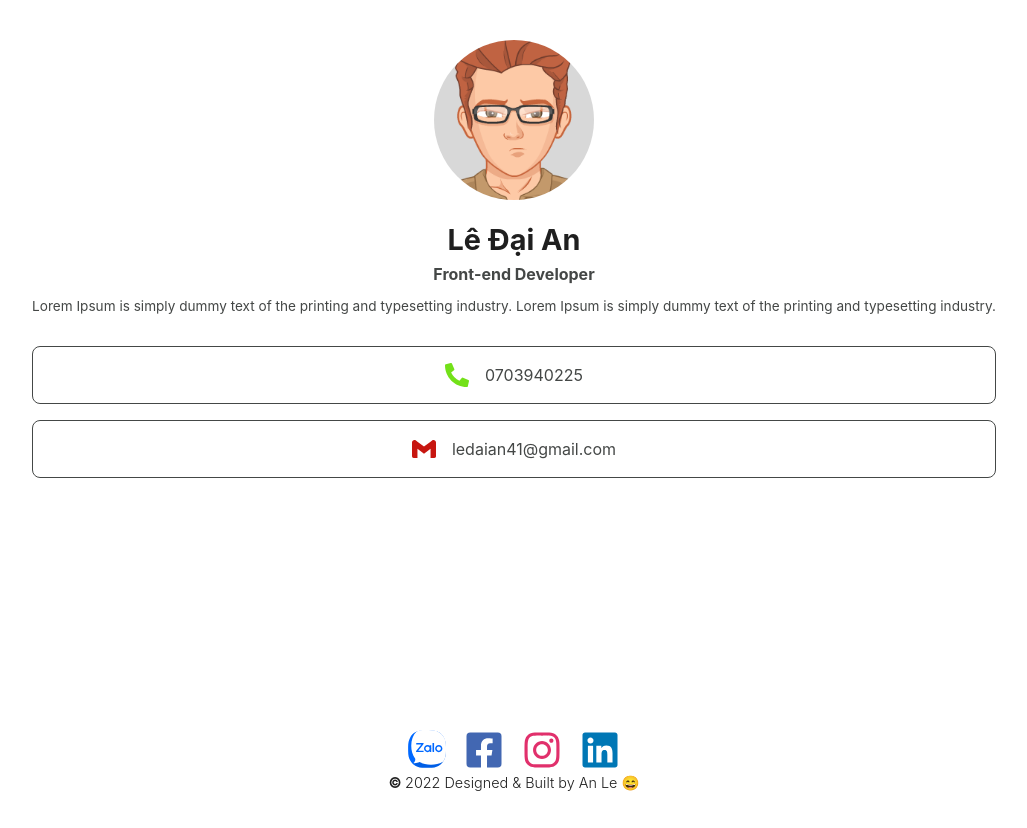
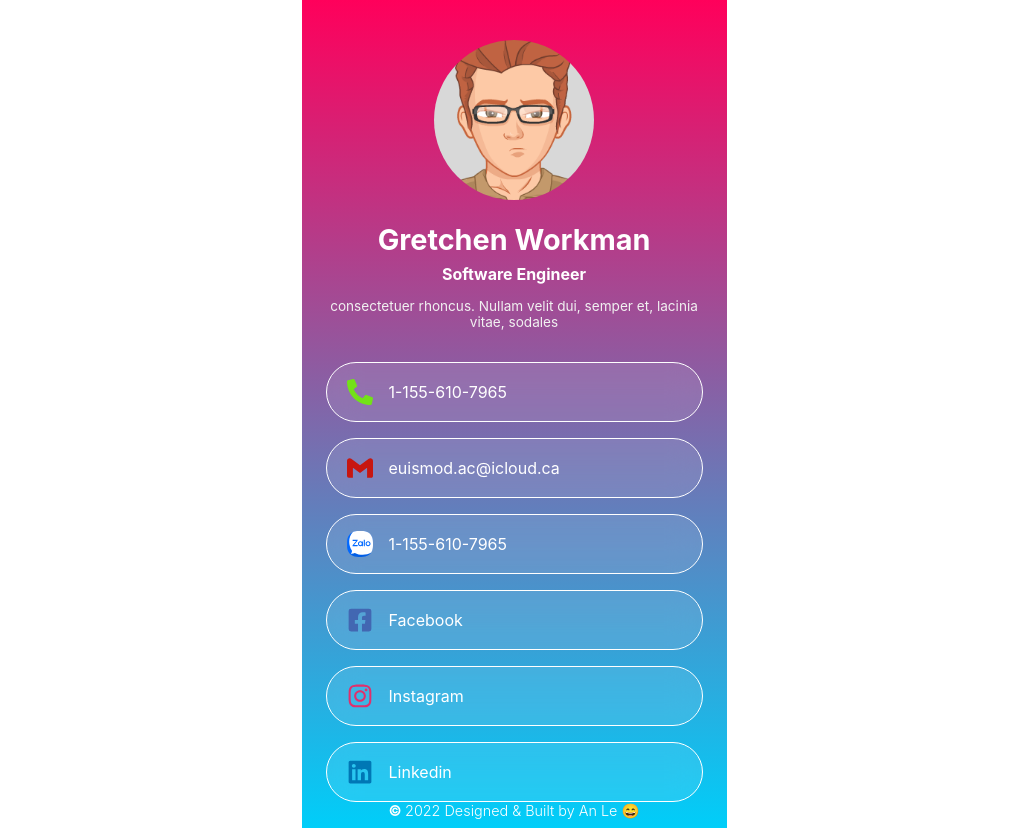
Before and after one commit to ledaian41/eCard, a Next.js app: page /sample in a window 1280 px wide. Shown: the whole page, without its empty margins (126-1153 px from the left). Before the commit the page ends 800 px from the top, so only its background shows below. Built offline with nearby package versions, Linux system fonts and the light colour scheme.

Commit message:
update sample data, fix css UI

```diff
--- a/json/sample.json
+++ b/json/sample.json
@@ -1,14 +1,15 @@
 {
+  "id": "sample",
   "avatar": "/images/sample.png",
-  "title": "Lê Đại An",
-  "subtitle": "Front-end Developer",
-  "description": "Lorem Ipsum is simply dummy text of the printing and typesetting industry. Lorem Ipsum is simply dummy text of the printing and typesetting industry.",
-  "phoneNumber": "0703940225",
-  "email": "ledaian41@gmail.com",
+  "title": "Gretchen Workman",
+  "subtitle": "Software Engineer",
+  "description": "consectetuer rhoncus. Nullam velit dui, semper et, lacinia vitae, sodales",
+  "phoneNumber": "1-155-610-7965",
+  "email": "euismod.ac@icloud.ca",
   "sns": {
-    "facebook": "https://www.facebook.com/ledaian41",
-    "instagram": "https://www.instagram.com/ledaian",
-    "linkedin": "https://www.linkedin.com/in/an-l%C3%AA-338457166",
-    "zalo": "https://zalo.me/0703940225"
+    "facebook": "https://www.facebook.com",
+    "instagram": "https://www.instagram.com",
+    "linkedin": "https://www.linkedin.com",
+    "zalo": "https://zalo.me"
   }
 }
--- a/package.json
+++ b/package.json
@@ -18,6 +18,7 @@
     "eslint": "8.26.0",
     "eslint-config-airbnb": "^19.0.4",
     "eslint-config-next": "12.3.1",
+    "nanoid": "^4.0.0",
     "react-icons": "^4.6.0"
   }
 }
--- a/src/features/eCard/templates/BasicCard/BasicCard.jsx
+++ b/src/features/eCard/templates/BasicCard/BasicCard.jsx
@@ -46,16 +46,16 @@ export default function BasicCard( { avatar, title, subtitle, description, phone
         </div>
       </div>
       <div className={ styles.navbar }>
-        <a>
+        <a href={ sns.zalo }>
           <Image src="/zalo.svg" width={ 38 } height={ 38 } alt={ phoneNumber } />
         </a>
-        <a>
+        <a href={ sns.facebook }>
           <FaFacebookSquare size={ 40 } title={ sns.facebook } color="#4267B2" />
         </a>
-        <a>
+        <a href={ sns.instagram }>
           <FaInstagram size={ 40 } title={ sns.instagram } color="#e1306c" />
         </a>
-        <a>
+        <a href={ sns.linkedin }>
           <FaLinkedin size={ 40 } title={ sns.linkedin } color="#0077b5" />
         </a>
       </div>
--- a/src/pages/[id].jsx
+++ b/src/pages/[id].jsx
@@ -1,13 +1,17 @@
 import React from 'react';
 import { useRouter } from 'next/router';
 import useProfile from '@common/useProfile';
-import { BasicCard } from '@eCard';
+import { GradientCard } from '@eCard';
 import { listAllJsonFiles, readJsonFile } from './api/profile/[id]';
 
 export default function ViewPage( { fallbackData } ) {
   const { query: { id } } = useRouter();
   const { profile: profileData } = useProfile( id, fallbackData );
-  return <BasicCard { ...profileData } />;
+  return (
+    <div className="view-container">
+      <GradientCard { ...profileData } />
+    </div>
+  );
 }
 
 export async function getStaticPaths() {
--- a/src/styles/Home.module.css
+++ /dev/null
@@ -1,6 +0,0 @@
-.templateLayout {
-  padding: 2rem 1rem;
-  display: grid;
-  grid-template-columns: repeat(4, 1fr);
-  gap: 2rem;
-}
--- a/src/styles/globals.css
+++ b/src/styles/globals.css
@@ -36,3 +36,15 @@ h1, h2, h3, h4, h5, h6 {
     background: black;
   }
 }
+
+.view-container {
+  max-width: 425px;
+  margin: 0 auto;
+}
+
+.template-grid-layout {
+  padding: 2rem 1rem;
+  display: grid;
+  grid-template-columns: repeat(4, 1fr);
+  gap: 2rem;
+}
```
Also changed, not shown: json/zXLeAFJauASY5XnfmUubI.json (added, +15 -0 lines), src/features/eCard/sample.json (deleted, +0 -14 lines), src/pages/index.jsx (+14 -6 lines), 1 other file (tests, documents, lock files or other folders).
